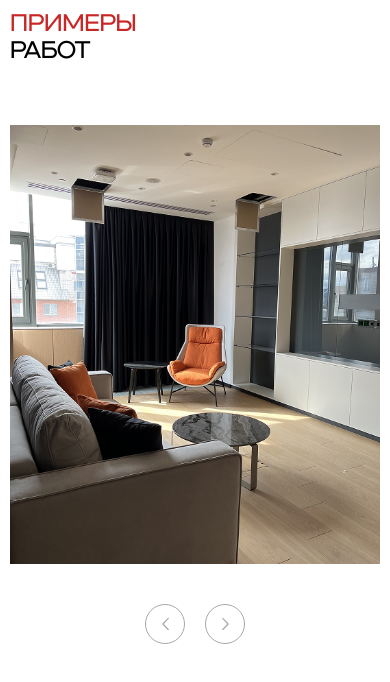
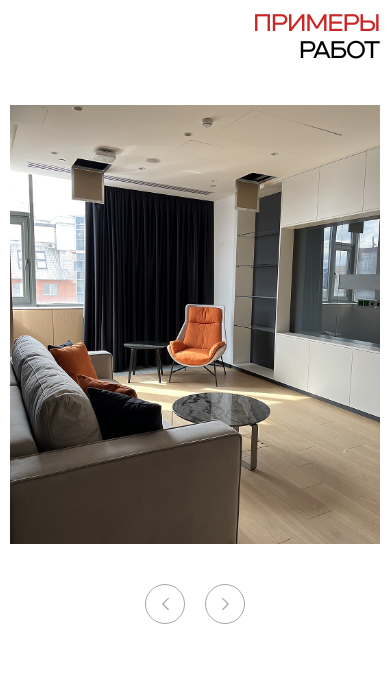
Before and after one commit to PavelAratin/youhome2, a website: page app/index.html in a window 390 px wide. Shown: the part 2669-3351 px from the top of the page. Drawn offline with nearby package versions, Linux system fonts and the light colour scheme.

Commit message:
правка мобильной верссии

```diff
--- a/src/scss/_media.scss
+++ b/src/scss/_media.scss
@@ -124,7 +124,6 @@
       width: 100%;
     }
     &__img {
-      width: 310px;
       height: 530px;
       object-fit: cover;
     }
@@ -177,8 +176,9 @@
   .examples {
     padding-top: 80px;
     padding-bottom: 80px;
-    &__title {
+    &__title-h2 {
       margin-bottom: 40px;
+      text-align: right;
     }
     .swiper {
       margin-bottom: 40px;
```
Also changed, not shown: app/css/main.css, app/img/hero_image_1.jpg (deleted), app/img/hero_image_2.jpg (deleted), 1 other file.
